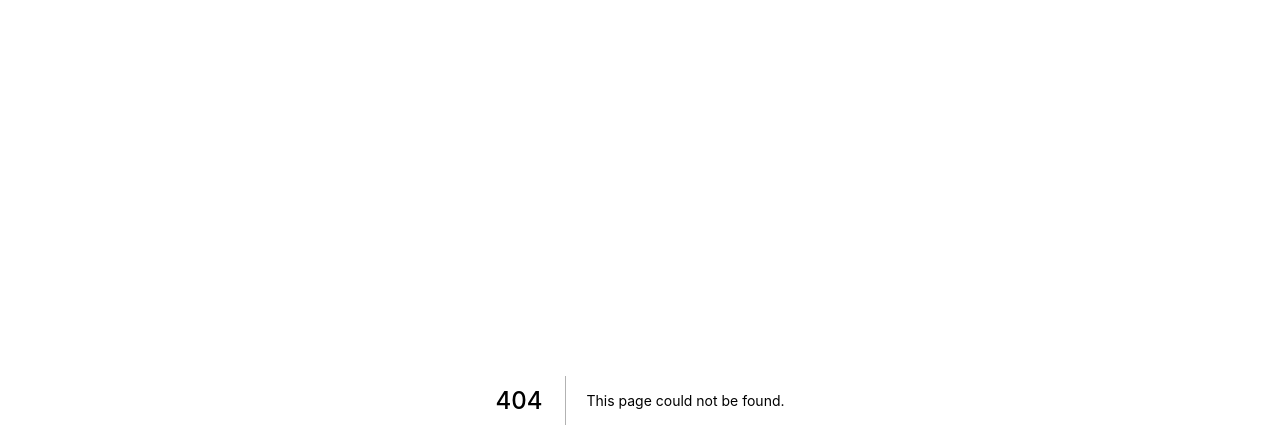
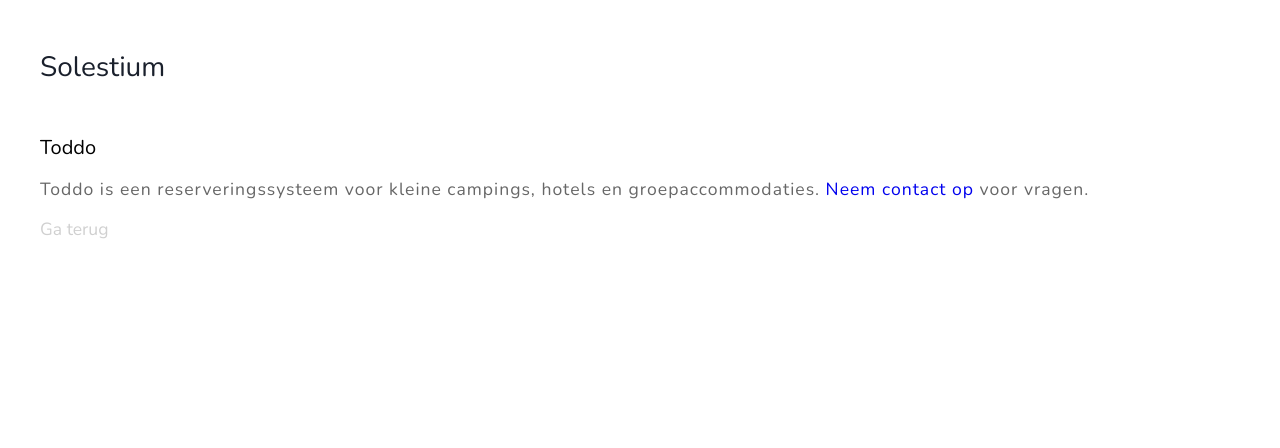
Before and after one commit to Solestium/Website, a Next.js app: page /projects/toddo in a window 1280 px wide. Before the commit this address had no page. Shown: the top 448 px of the page. Built offline with nearby package versions, Linux system fonts and the light colour scheme.

Commit message:
Renamed Tarvos to Toddo

```diff
--- a/pages/index.js
+++ b/pages/index.js
@@ -20,8 +20,8 @@
             </Link>
           </li>
           <li>
-            <Link href="/projects/tarvos">
-              <a>Tarvos</a>
+            <Link href="/projects/toddo">
+              <a>Toddo</a>
             </Link>
           </li>
           <li>
--- a/pages/projects/tarvos/index.js
+++ b/pages/projects/toddo/index.js
@@ -2,13 +2,13 @@
 import Header from '../../../components/header'
 import Footer from '../../../components/footer'
 
-const Tarvos = () => (
+const Toddo = () => (
   <Page>
-    <Header subtitle="Tarvos" />
+    <Header subtitle="Toddo" />
 
     <div className="content">
       <div className="container">
-        Tarvos is een reserveringssysteem voor kleine campings, hotels en
+        Toddo is een reserveringssysteem voor kleine campings, hotels en
         groepaccommodaties.{' '}
         <a href="mailto:info@solestium.nl" className="link">
           Neem contact op
@@ -31,4 +31,4 @@
   </Page>
 )
 
-export default Tarvos
+export default Toddo
```
